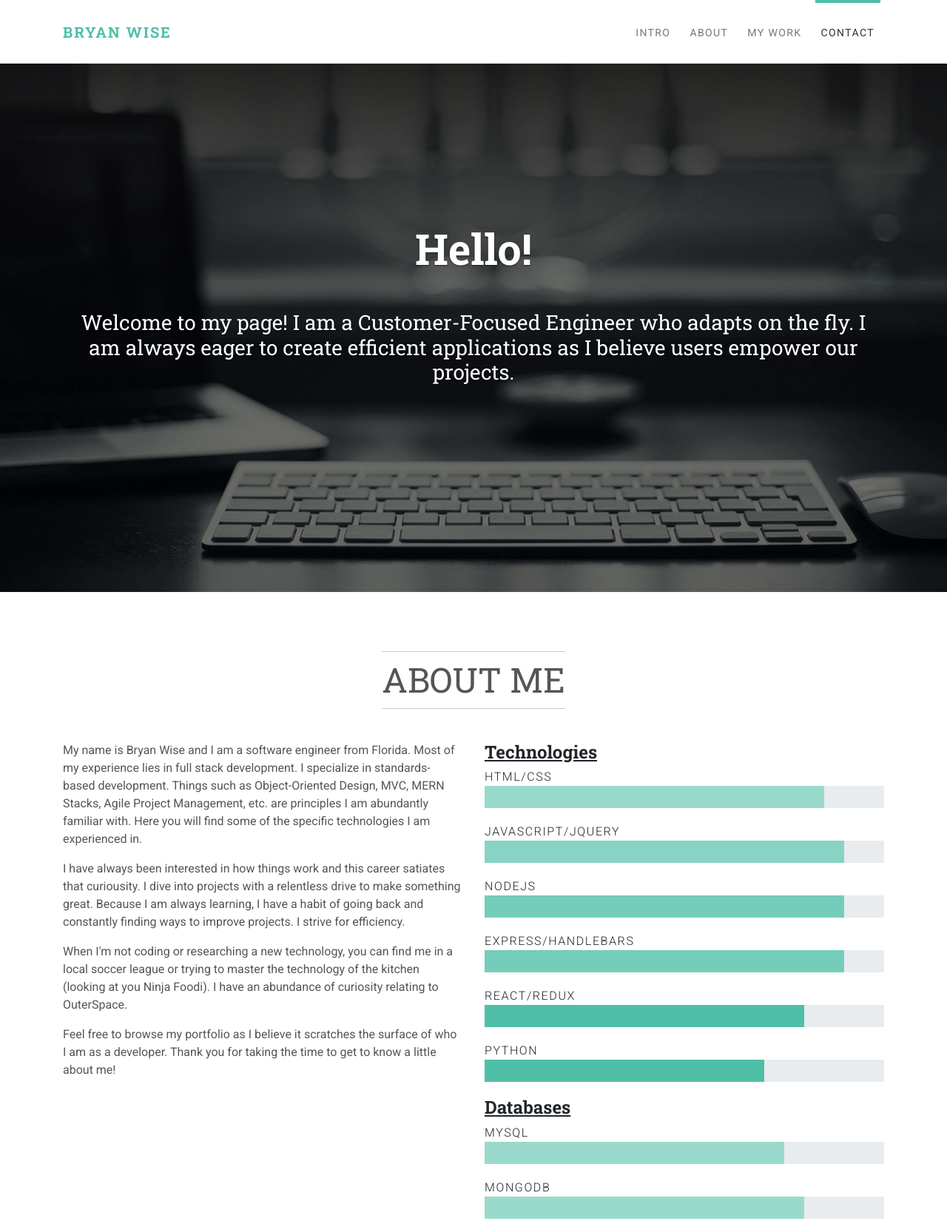
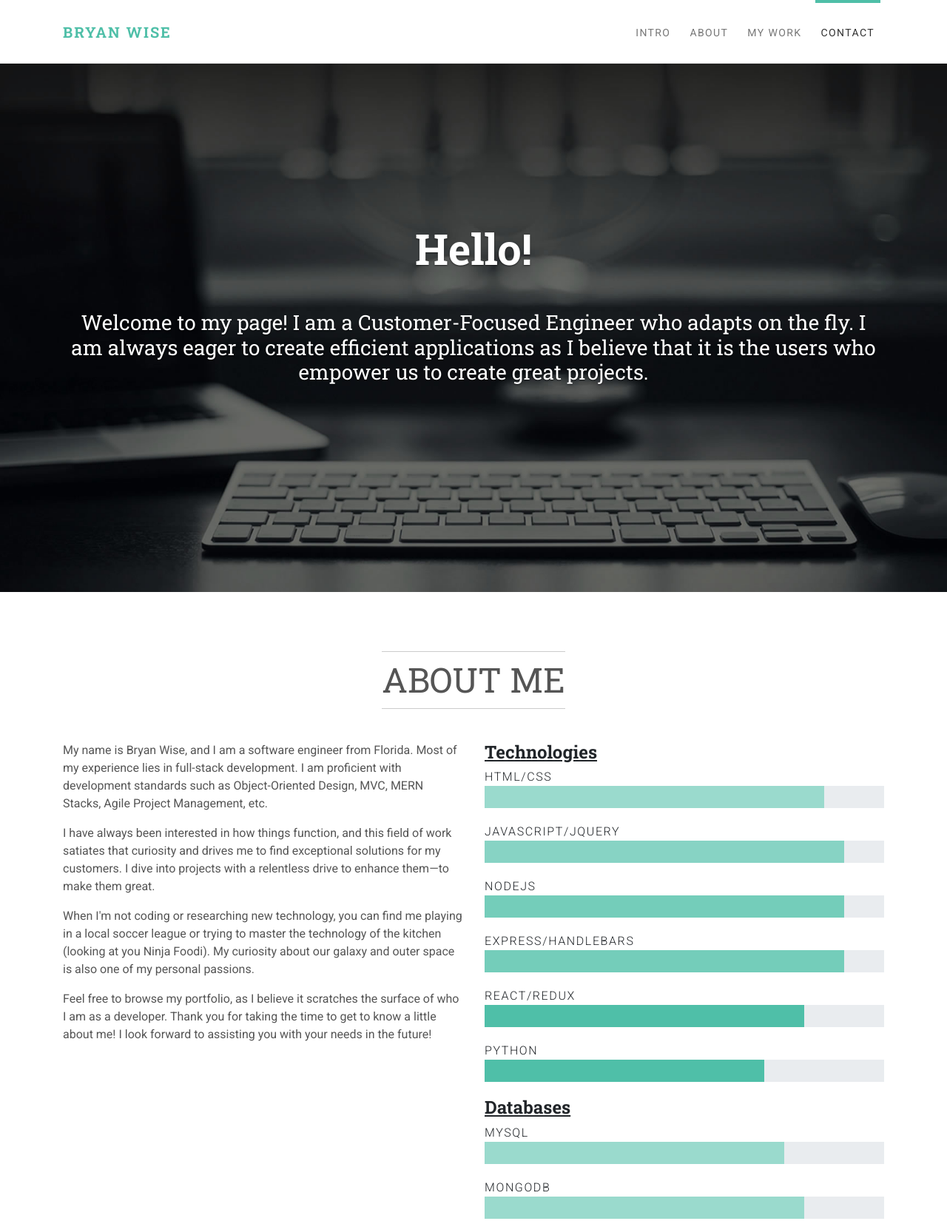
Before and after one commit to Coach-BWise/MyPortfolio, a PHP site: page /public/index.html in a window 1280 px wide. Shown: the top 1650 px of the page at 74% size. Run offline with PHP 8.4, Linux system fonts and the light colour scheme; some libraries are stand-ins or nearby versions.

Commit message:
Edits to the about me section

```diff
--- a/public/index.html
+++ b/public/index.html
@@ -92,7 +92,7 @@
         <p data-animate="slideInUp" class="h3 text-shadow text-400">
           Welcome to my page! I am a Customer-Focused Engineer who adapts on the
           fly. I am always eager to create efficient applications as I believe
-          users empower our projects.
+          that it is the users who empower us to create great projects.
         </p>
       </div>
     </section>
@@ -105,30 +105,29 @@
         <div class="row">
           <div data-animate="fadeInUp" class="col-lg-6">
             <p>
-              My name is Bryan Wise and I am a software engineer from Florida.
-              Most of my experience lies in full stack development. I specialize
-              in standards-based development. Things such as Object-Oriented
-              Design, MVC, MERN Stacks, Agile Project Management, etc. are
-              principles I am abundantly familiar with. Here you will find some
-              of the specific technologies I am experienced in.
+              My name is Bryan Wise, and I am a software engineer from Florida.
+              Most of my experience lies in full-stack development. I am
+              proficient with development standards such as Object-Oriented
+              Design, MVC, MERN Stacks, Agile Project Management, etc.
             </p>
             <p>
-              I have always been interested in how things work and this career
-              satiates that curiousity. I dive into projects with a relentless
-              drive to make something great. Because I am always learning, I
-              have a habit of going back and constantly finding ways to improve
-              projects. I strive for efficiency.
+              I have always been interested in how things function, and this
+              field of work satiates that curiosity and drives me to find
+              exceptional solutions for my customers. I dive into projects with
+              a relentless drive to enhance them—to make them great.
             </p>
             <p>
-              When I'm not coding or researching a new technology, you can find
-              me in a local soccer league or trying to master the technology of
-              the kitchen (looking at you Ninja Foodi). I have an abundance of
-              curiosity relating to OuterSpace.
+              When I'm not coding or researching new technology, you can find me
+              playing in a local soccer league or trying to master the
+              technology of the kitchen (looking at you Ninja Foodi). My
+              curiosity about our galaxy and outer space is also one of my
+              personal passions.
             </p>
             <p>
-              Feel free to browse my portfolio as I believe it scratches the
+              Feel free to browse my portfolio, as I believe it scratches the
               surface of who I am as a developer. Thank you for taking the time
-              to get to know a little about me!
+              to get to know a little about me! I look forward to assisting you
+              with your needs in the future!
             </p>
           </div>
           <div data-animate="fadeInUp" class="col-lg-6">
```
Also changed, not shown: public/css/style.css (+0 -155 lines).
